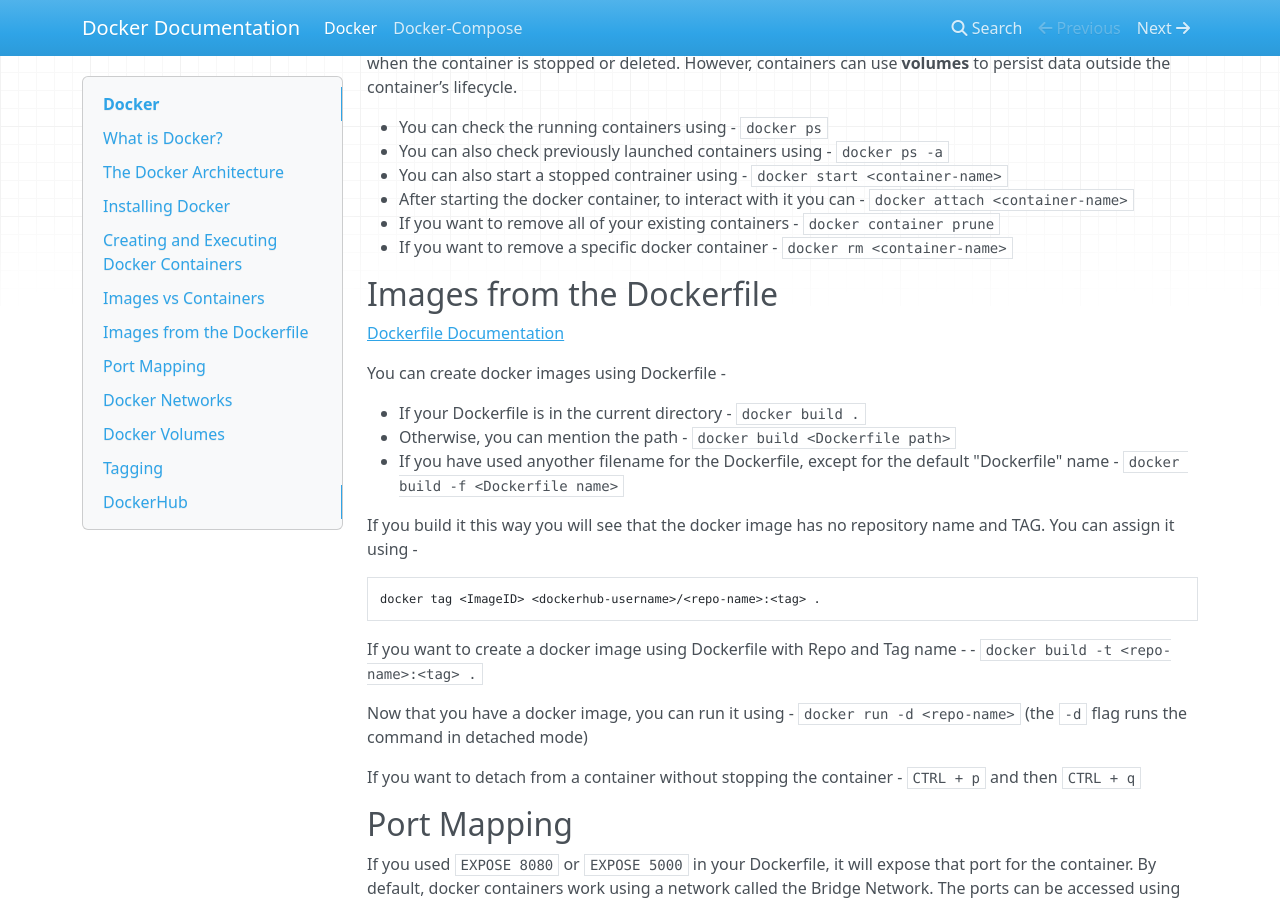
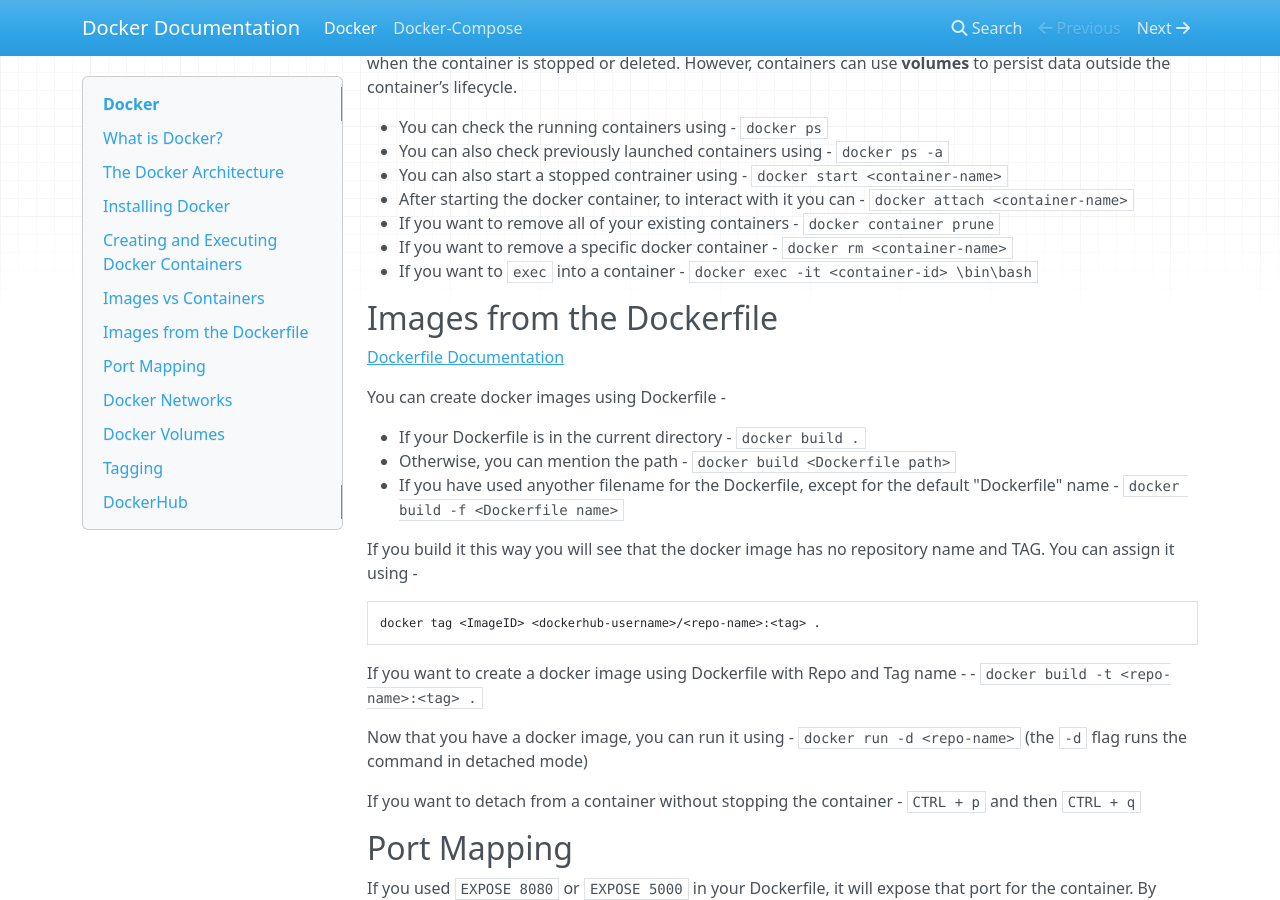
Before and after one commit to KasifZisan/docker-documentation, an MkDocs documentation site: the page built from docs/index.md, in a window 1280 px wide and 900 px high, scrolled down 2439 px. Built offline with MkDocs 1.6.1, drawn with Linux system fonts in a browser that asks for light colours; nearby versions of some CDN libraries.

Commit message:
add new command for docker containers

````diff
--- a/docs/index.md
+++ b/docs/index.md
@@ -83,6 +83,7 @@
 - After starting the docker container, to interact with it you can - ```docker attach <container-name>```
 - If you want to remove all of your existing containers - ```docker container prune```
 - If you want to remove a specific docker container - ```docker rm <container-name>```
+- If you want to ```exec``` into a container - ```docker exec -it <container-id> \bin\bash```
 
 ## Images from the Dockerfile
 [Dockerfile Documentation](https://docs.docker.com/reference/dockerfile/)
````
Also changed, not shown: site/docker-compose/index.html, site/index.html, site/search/search_index.json, 1 other file.
